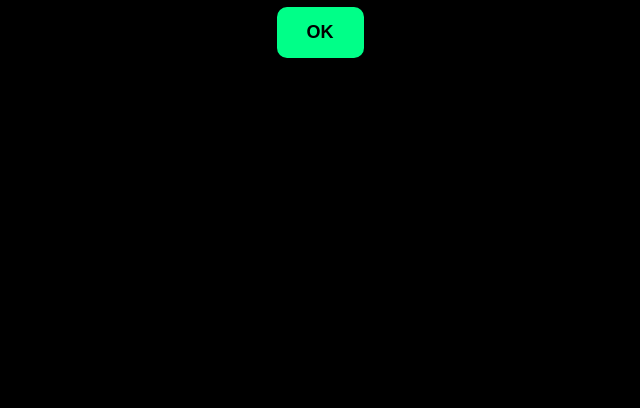
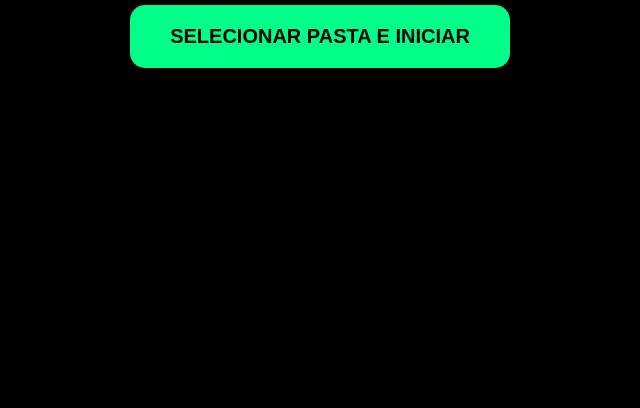
Before and after one commit to jbonifacio13jb-commits/Karaoke-das-cores, a plain HTML site: page index.html in a window 1280 px wide. Shown: the part 392-800 px from the top of the page, without its empty margins (320-960 px from the left). Drawn offline with Linux system fonts and the light colour scheme.

Commit message:
Replace overlay with start screen in HTML

```diff
--- a/index.html
+++ b/index.html
@@ -60,7 +60,7 @@ body.fullscreen-mode .stage{height:100vh!important;width:100vw!important;positio
 #cat-lista{flex:1;overflow-y:auto;display:flex;flex-direction:column;gap:8px}
 .cat-item{display:flex;gap:15px;padding:12px;background:rgba(255,255,255,.05);border-radius:10px;border:none;color:#fff;cursor:pointer;text-align:left;width:100%}
 #cat-campo-busca{width:100%;padding:12px;border-radius:10px;border:1px solid var(--neon);background:#000;color:#fff}
-#overlay-ok{position:fixed;inset:0;background:#000;z-index:99999;display:none;align-items:center;justify-content:center;flex-direction:column}
+#start-screen{position:fixed;inset:0;background:#000;z-index:99999;display:flex;align-items:center;justify-content:center;flex-direction:column;gap:20px}
 #intro-screen{position:fixed;inset:0;background:#000;z-index:99998;display:none;align-items:center;justify-content:center}
 #intro-screen.active{display:flex}
 #intro-video{width:100%;height:100%;object-fit:cover}
@@ -70,8 +70,12 @@ body.fullscreen-mode .stage{height:100vh!important;width:100vw!important;positio
 </head>
 <body>
 
+<div id="start-screen">
+    <h1 style="color:var(--neon); text-align:center;">KARAOKÊ FESTA DAS CORES</h1>
+    <button onclick="iniciarApp()" style="padding:20px 40px;font-size:20px;background:var(--emerald);border:none;border-radius:15px;font-weight:bold;color:#000;cursor:pointer">SELECIONAR PASTA E INICIAR</button>
+</div>
+
 <div id="intro-screen"><video id="intro-video" playsinline webkit-playsinline autoplay></video></div>
-<div id="overlay-ok"><h2 style="color:var(--neon);margin-bottom:20px">PRESSIONE OK</h2><button onclick="document.getElementById('overlay-ok').style.display='none';iniciarIntro()" style="padding:15px 30px;font-size:18px;background:var(--emerald);border:none;border-radius:10px;font-weight:bold">OK</button></div>
 
 <div id="ui-wrapper">
 <div class="stage">
@@ -146,17 +150,20 @@ window.onload = () => {
     document.getElementById('f-folder').addEventListener('change', handleFolder);
     player.onended = () => { fecharVideo(); queue.shift(); renderFila(); if(queue.length) setTimeout(startPlaylist, 800); };
     player.ontimeupdate = updateProgress;
-
-    if(window.AndroidHost && AndroidHost.chooseFolder) { document.getElementById('f-folder').click(); }
-    else { document.getElementById('overlay-ok').style.display='flex'; }
 };
 
-function iniciarIntro(){
+function iniciarApp(){
+    // 1. Abre a pasta (Requer clique do usuário, o que temos agora)
+    document.getElementById('f-folder').click();
+
+    // 2. Toca a Intro
     let intro = videoFiles['INTRO'];
     let tela = document.getElementById('intro-screen');
     let vid = document.getElementById('intro-video');
-    tela.classList.add('active');
+    document.getElementById('start-screen').style.display = 'none';
+
     if(intro){
+        tela.classList.add('active');
         vid.src = intro.contentUri || URL.createObjectURL(intro);
         vid.play().then(() => { vid.onended = liberarApp; }).catch(liberarApp);
     } else { liberarApp(); }
@@ -165,7 +172,6 @@ function iniciarIntro(){
 function liberarApp(){
     document.getElementById('intro-screen').classList.remove('active');
     document.getElementById('ui-wrapper').classList.add('liberado');
-    if(videoFiles['INTRO'] == null) setTimeout(() => { document.getElementById('ui-wrapper').classList.add('liberado'); }, 1000);
 }
 
 function handleFolder(e){
@@ -193,7 +199,6 @@ function handleFolder(e){
     }
     document.getElementById('btn-play-bar').disabled = Object.keys(videoFiles).length === 0;
     log(`${Object.keys(videoFiles).length} vídeos, ${Object.keys(capasCantor).length} capas, ${Object.keys(bgsPadrao).length} bgs`);
-    liberarApp();
 }
 
 function buscarCapaCantor(cantor){
```
